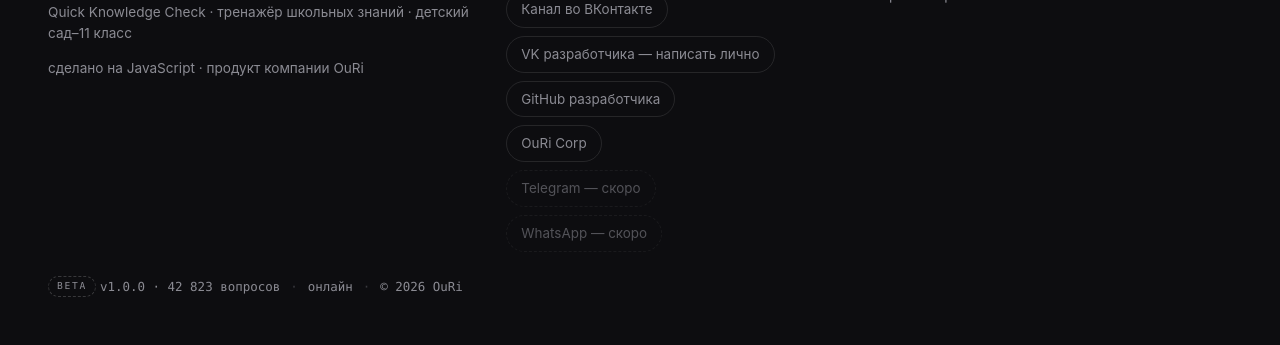
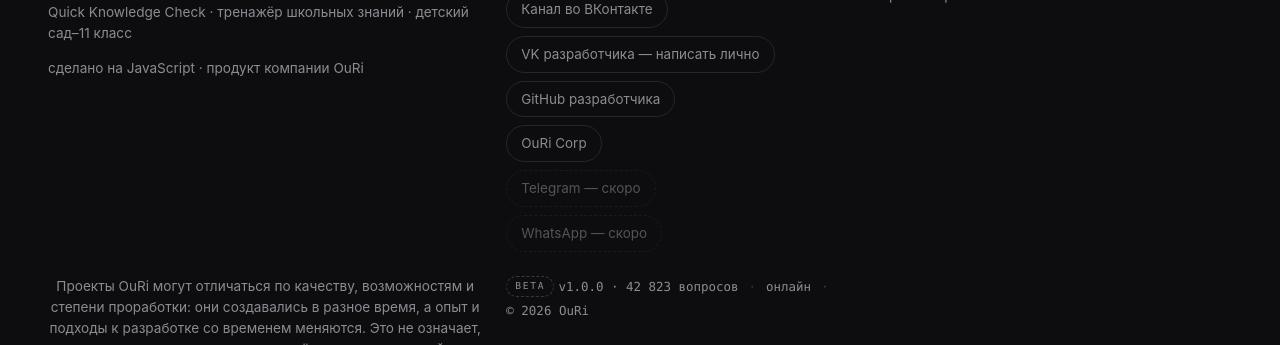
Before and after one commit to spaj7468-cell/qkc, a website: page index.html in a window 1280 px wide. Shown: the part 5602-5947 px from the top of the page. Drawn offline with Linux system fonts and the light colour scheme.

Commit message:
Add project maturity note to QKC

```diff
--- a/index.html
+++ b/index.html
@@ -697,6 +697,7 @@
       <span class="foot__c foot__c--soon" data-i18n="contacts.wa">WhatsApp — скоро</span>
     </div>
     <nav class="foot__nav" id="footNav" aria-label="Навигация в подвале"></nav>
+    <p class="muted sm" style="max-width:760px;margin:0 auto 14px;text-align:center">Проекты OuRi могут отличаться по качеству, возможностям и степени проработки: они создавались в разное время, а опыт и подходы к разработке со временем меняются. Это не означает, что один проект лучше другого во всём — у каждого свой этап развития.</p>
     <div class="foot__meta">
       <span class="beta">BETA</span>
       <span id="footVersion">v1.0.0</span>
```
